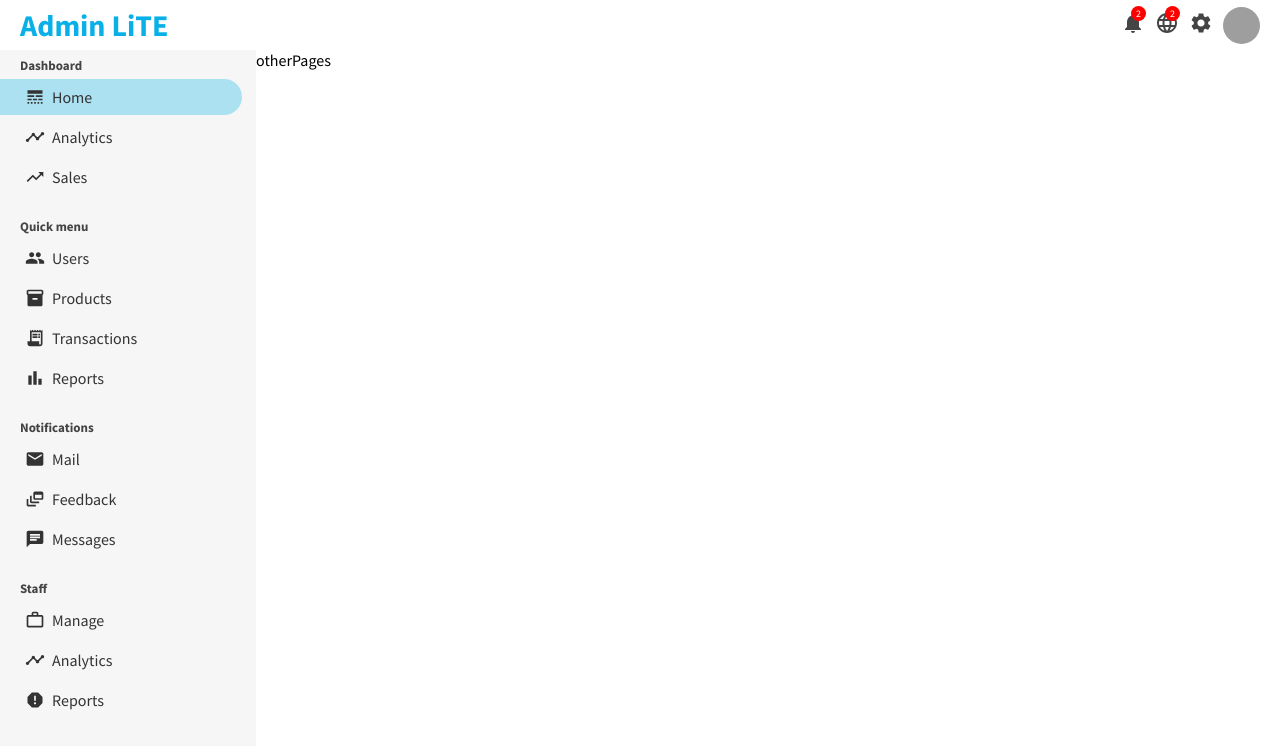
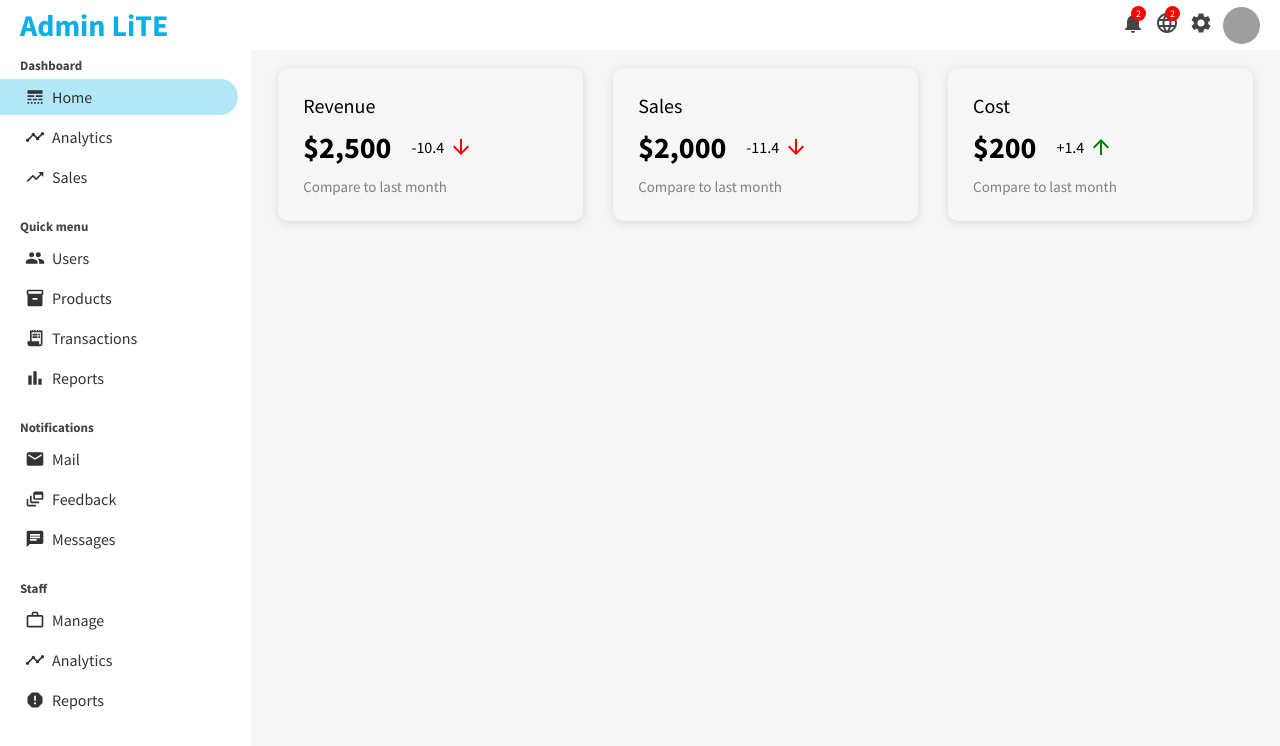
Before and after one commit to joesoftmwai/react-admin-dashboard, a React (Create React App) app: page / in a window 1280 px wide. Shown: the top 746 px of the page. Built offline with nearby package versions, Linux system fonts and the light colour scheme; grey boxes are pictures that could not be loaded.

Commit message:
Created featured item component

```diff
--- a/src/App.css
+++ b/src/App.css
@@ -1,7 +1,8 @@
 .container {
     display: flex;
+
 }
 
-.main-content {
+/* .main-content {
     display: flex;
-}
+} */
--- a/src/App.js
+++ b/src/App.js
@@ -1,6 +1,7 @@
 import './App.css';
 import Sidebar from './components/sidebar/Sidebar';
 import Topbar from './components/topbar/Topbar';
+import Home from './pages/home/Home';
 
 function App() {
   return (
@@ -10,7 +11,7 @@ function App() {
         <Sidebar/>
 
         <div className='main-content'>
-        otherPages
+           <Home />
         </div>
 
       </div>
--- /dev/null
+++ b/src/components/featuredInfo/FeaturedInfo.css
@@ -0,0 +1,50 @@
+.featured {
+    width: 100%;
+    display: flex;
+    justify-content: space-between;
+}
+
+.featured-item {
+    flex:1;
+    margin: 0 15px;
+    padding: 25px;
+    border-radius: 10px;
+    cursor: pointer;
+    box-shadow: rgba(99, 99, 99, 0.2) 0px 2px 8px 0px;
+}
+
+.featured-title {
+    font-size: 20px;
+}
+
+.featured-money-container {
+    margin: 10px 0;
+    display: flex;
+    align-items: center;
+}
+
+.featured-money {
+    font-size: 30px;
+    font-weight: bold;
+}
+
+.featured-money-rate {
+    display: flex;
+    align-items: center;
+    margin-left: 20px;
+}
+
+.icon {
+    font-size: 18px;
+    margin-left: 5px;
+    color: green;
+}
+
+.icon.negative {
+    color: red;
+}
+
+.sub-title {
+    font-size: 15px;
+    color: gray;
+}
--- /dev/null
+++ b/src/components/featuredInfo/FeaturedInfo.jsx
@@ -0,0 +1,37 @@
+import React from 'react';
+import {ArrowDownward, ArrowUpward} from '@mui/icons-material';
+import './FeaturedInfo.css';
+const FeaturedInfo = () => {
+  return (
+    <div className='featured'>
+        <div className='featured-item'>
+          <span className="featured-title">Revenue</span>
+          <div className="featured-money-container">
+            <span className="featured-money">$2,500</span>
+            <span className="featured-money-rate"> -10.4 <ArrowDownward className='icon negative'/></span>
+          </div>
+          <span className="sub-title">Compare to last month</span>
+        </div>
+
+        <div className='featured-item'>
+          <span className="featured-title">Sales</span>
+          <div className="featured-money-container">
+            <span className="featured-money">$2,000</span>
+            <span className="featured-money-rate"> -11.4 <ArrowDownward className='icon negative'/></span>
+          </div>
+          <span className="sub-title">Compare to last month</span>
+        </div>
+
+        <div className='featured-item'>
+          <span className="featured-title">Cost</span>
+          <div className="featured-money-container">
+            <span className="featured-money">$200</span>
+            <span className="featured-money-rate"> +1.4 <ArrowUpward className='icon'/></span>
+          </div>
+          <span className="sub-title">Compare to last month</span>
+        </div>
+    </div>
+  )
+}
+
+export default FeaturedInfo
--- a/src/components/sidebar/Sidebar.css
+++ b/src/components/sidebar/Sidebar.css
@@ -1,9 +1,17 @@
 .sidebar {
     flex: 1;
     height: calc(100vh - 50px);
-    background-color: #f6f6f6;
+    background-color: #fff;
     position: sticky;
     top: 50px;
+    overflow-y: scroll;
+
+    -ms-overflow-style: none; /* for Internet Explorer, Edge */
+    scrollbar-width: none; /* for Firefox */
+}
+
+.sidebar::-webkit-scrollbar {
+    display: none; /* for Chrome, Safari, and Opera */
 }
 
 .sidebar-wrapper {
--- a/src/index.css
+++ b/src/index.css
@@ -8,5 +8,6 @@
 
 .main-content {
   flex: 4;
-  /* background-color: cyan; */
+  background-color: #f6f6f6;
+  padding: 18px 12px 0 12px;
 }
--- /dev/null
+++ b/src/pages/home/Home.jsx
@@ -0,0 +1,12 @@
+import React from 'react'
+import FeaturedInfo from '../../components/featuredInfo/FeaturedInfo'
+import './Home.css'
+const Home = () => {
+  return (
+    <div className='container'>
+      <FeaturedInfo/>
+    </div>
+  )
+}
+
+export default Home
```
Also changed, not shown: src/pages/home/Home.css (added).
